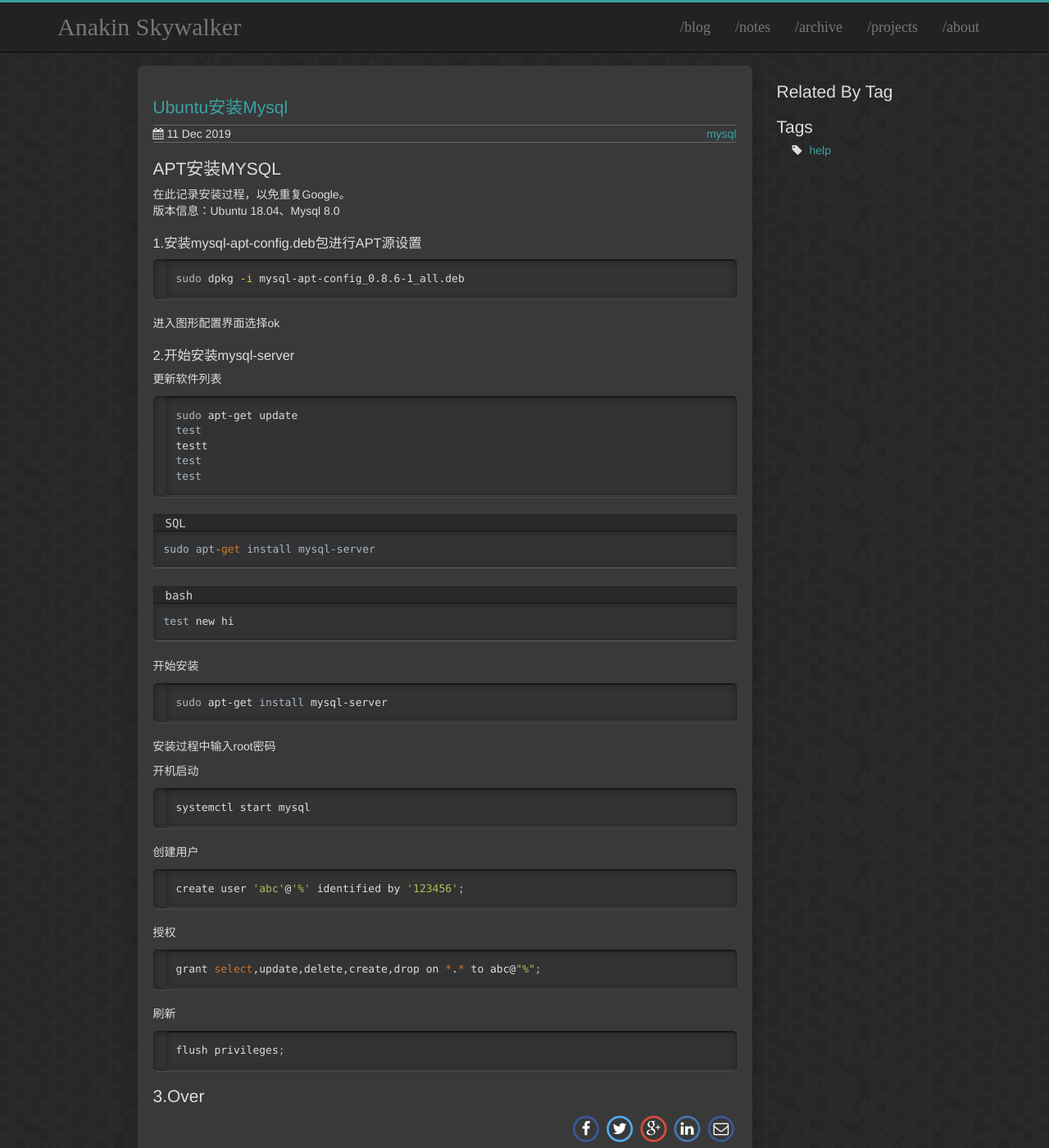
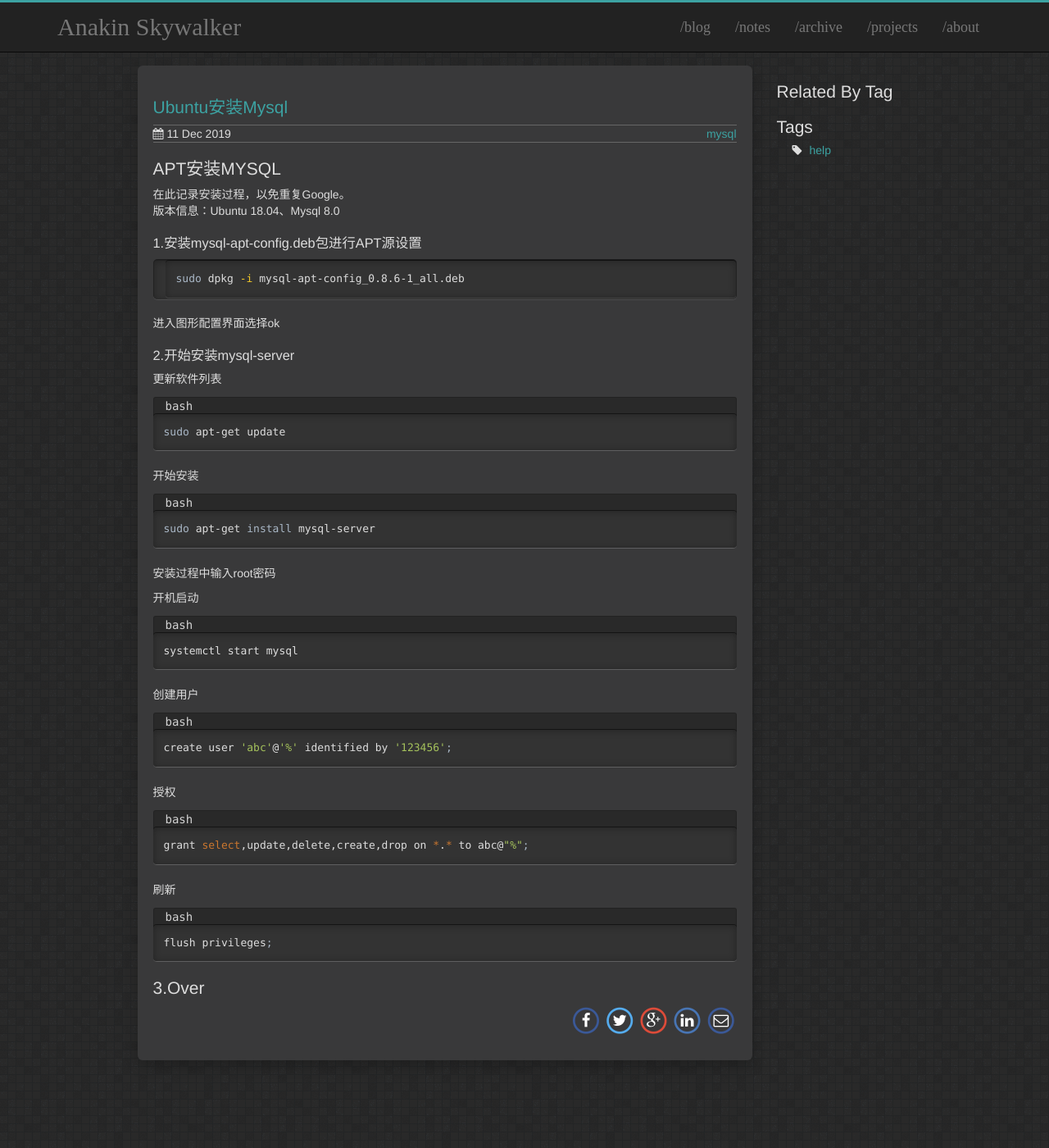
Before and after one commit to AnakinSkyW/AnakinSkyW.github.io, a Jekyll site: the page built from _posts/mysql/2019-12-11-Ubuntu安装Mysql.md, in a window 1280 px wide and 1400 px high. Shown: the whole window at 82% size. Built offline with Jekyll 4.4.1, drawn with Linux system fonts in a browser that asks for light colours; comment, search, counter and statistics services are not loaded.

Commit message:
:white_check_mark: test

```diff
--- a/_posts/mysql/2019-12-11-Ubuntu安装Mysql.md
+++ b/_posts/mysql/2019-12-11-Ubuntu安装Mysql.md
@@ -27,29 +27,15 @@ sudo dpkg -i mysql-apt-config_0.8.6-1_all.deb
 
 更新软件列表
 
+>bash
 {:.filename}
 {% highlight bash %}
 sudo apt-get update
-test
-testt
-test
-test
-{% endhighlight %}
-
->SQL
-{:.filename}
-{% highlight SQL %}
-sudo apt-get install mysql-server
-{% endhighlight %}
-
->bash
-{:.filename}
-{% highlight bash %}
-test new hi
 {% endhighlight %}
 
 开始安装
 
+>bash
 {:.filename}
 {% highlight bash %}
 sudo apt-get install mysql-server
@@ -57,28 +43,28 @@ sudo apt-get install mysql-server
 安装过程中输入root密码
 
 开机启动
-
+>bash
 {:.filename}
 {% highlight bash %}
 systemctl start mysql
 {% endhighlight %}
 
 创建用户
-
+>bash
 {:.filename}
 {% highlight bash %}
 create user 'abc'@'%' identified by '123456';
 {% endhighlight %}
 
 授权
-
+>bash
 {:.filename}
 {% highlight bash %}
 grant select,update,delete,create,drop on *.* to abc@"%";
 {% endhighlight %}
 
 刷新
-
+>bash
 {:.filename}
 {% highlight bash %}
 flush privileges;
```
